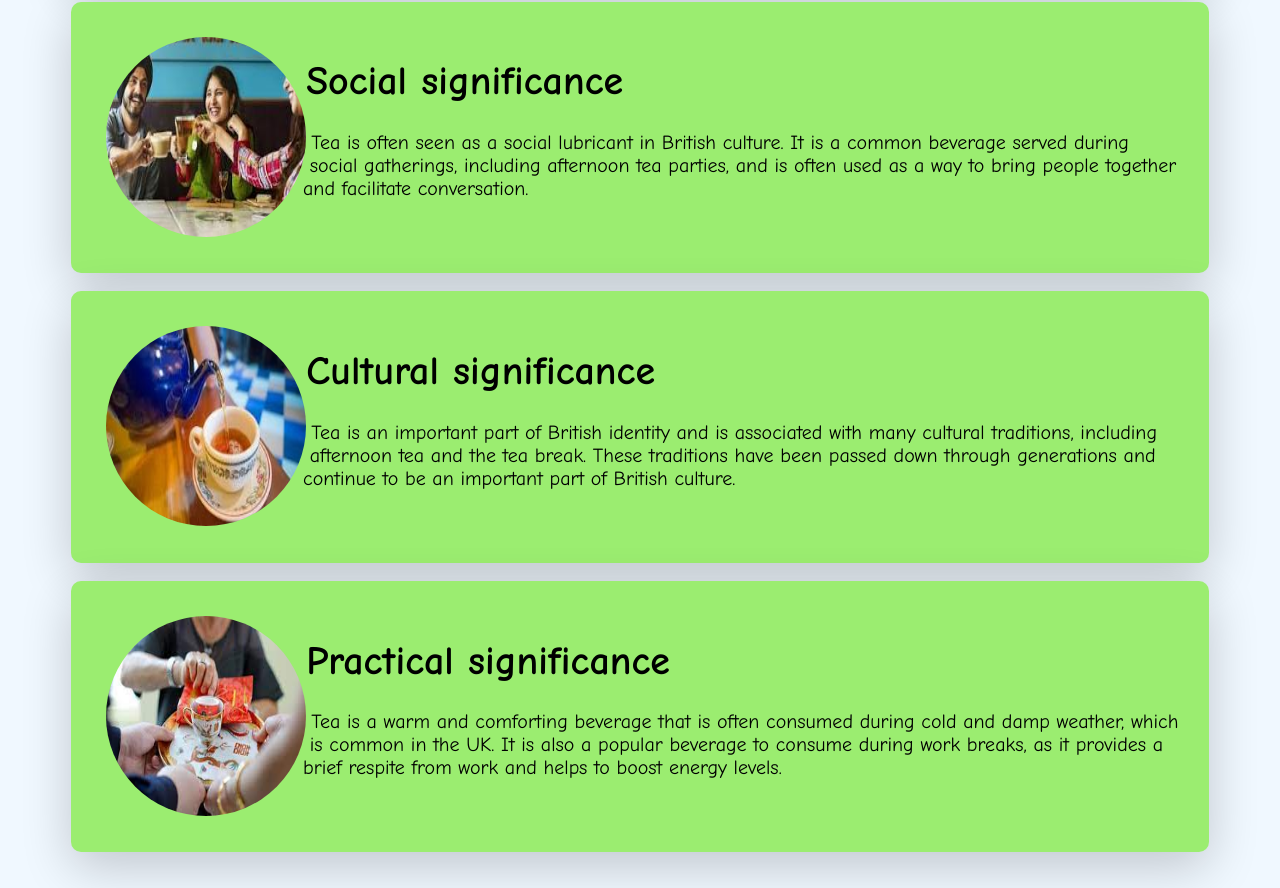
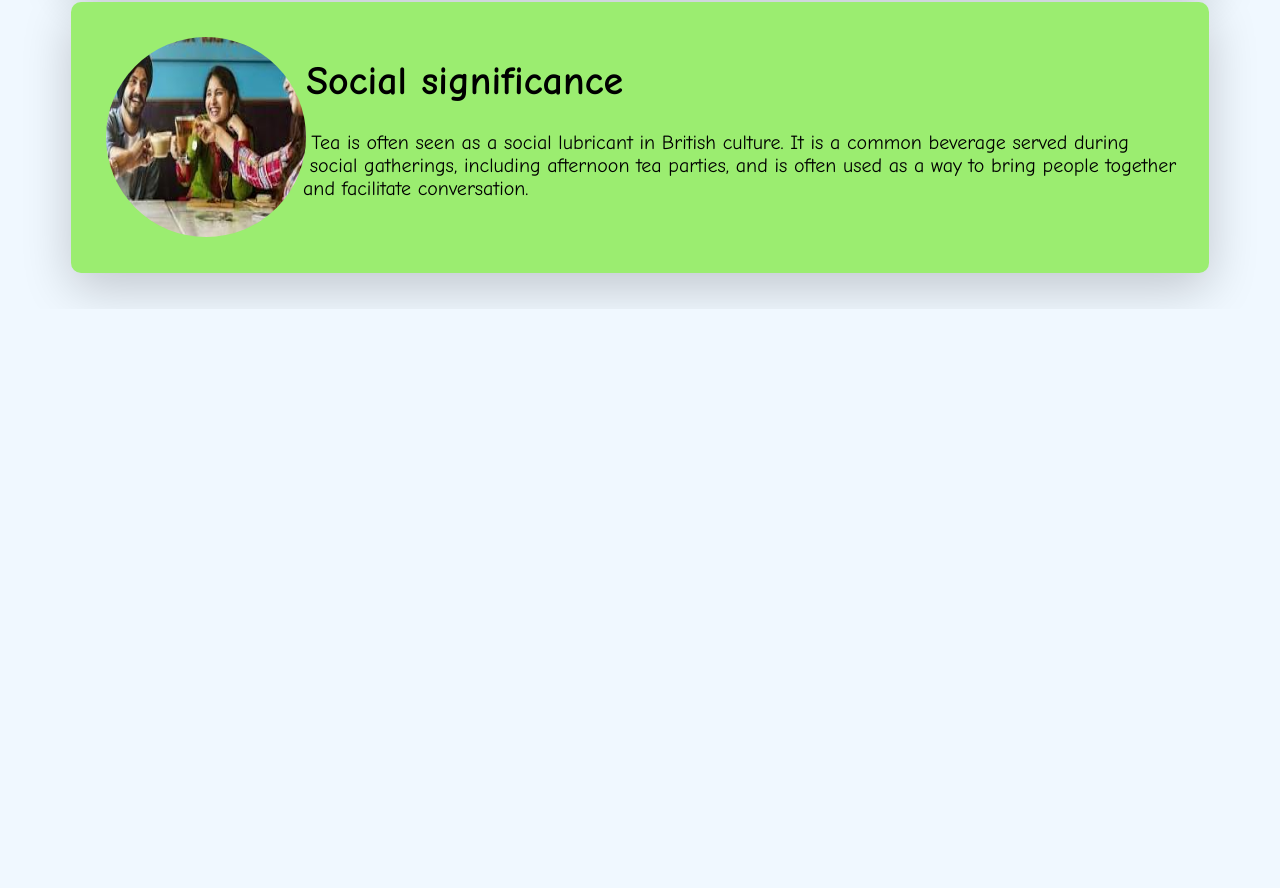
Before and after one commit to AxelahtMtg03/tea, a plain HTML site: page index.html in a window 1280 px wide. Shown: the part 1236-2124 px from the top of the page. After the commit the page ends 1545 px from the top, so only its background shows below. Drawn offline with Linux system fonts and the light colour scheme.

Commit message:
oui bien sur

```diff
--- a/index.html
+++ b/index.html
@@ -50,28 +50,6 @@
         </p>
     </div>
     <br>
-    <div class="container">
-        <div class="circle2"></div>
-        <h1>Cultural significance</h1>
-        <p> Tea is an important part of British identity and is associated with many cultural traditions,
-            including afternoon tea and the tea break. These traditions have been passed down through
-            generations and continue to be an important part of British culture.
-            <br>
-            <br>
-        </p>
-    </div>
-    <br>
-    <div class="container">
-        <div class="circle3"></div>
-        <h1>Practical significance</h1>
-        <p>Tea is a warm and comforting beverage that is often consumed during cold and damp weather, which
-            is common in the UK. It is also a popular beverage to consume during work breaks, as it provides
-            a brief respite from work and helps to boost energy levels.
-            <br>
-            <br>
-        </p>
-    </div>
-    <br>
     <br>
 </body>
 
```
